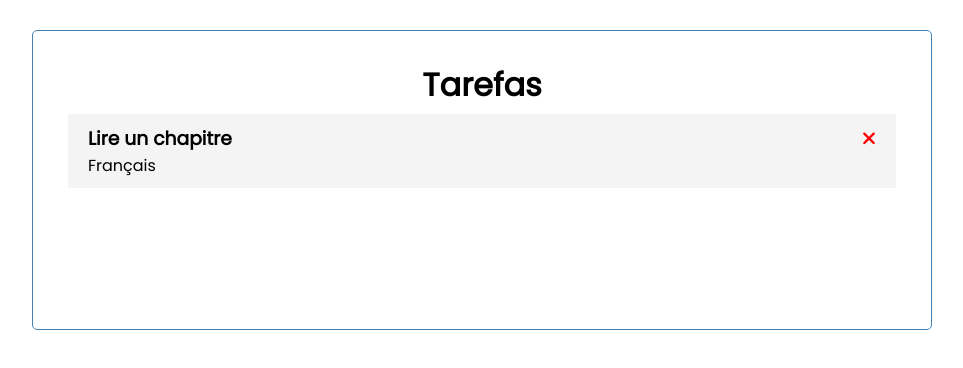
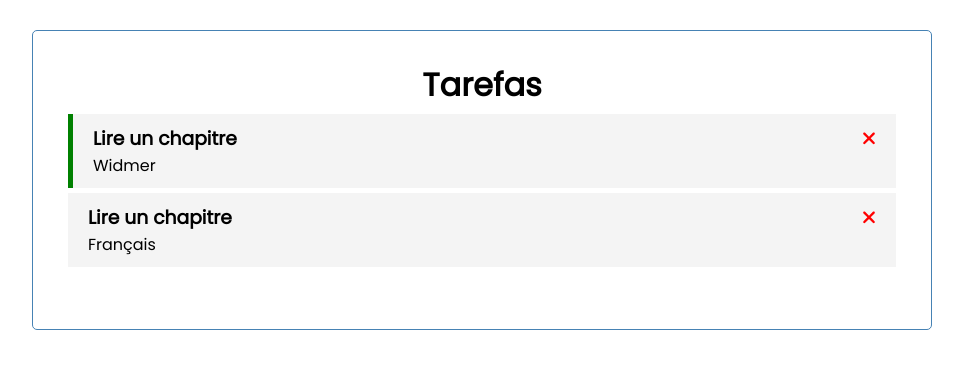
Before and after one commit to josegcpedro/TodoListAndGrades, an Angular app: page /todolist in a window 1280 px wide. Shown: the top 368 px of the page, without its empty margins (158-1121 px from the left). Built offline with nearby package versions, Linux system fonts and the light colour scheme; data requests are answered from the project's data file.

Commit message:
feat: double click if task finished

```diff
--- a/db.json
+++ b/db.json
@@ -1,22 +1,28 @@
 {
   "tasks": [
+    {
+      "id": "1",
+      "title": "Lire un chapitre",
+      "category": "Widmer",
+      "done": true
+    },
     {
       "id": "2",
       "title": "Lire un chapitre",
       "category": "Français",
-      "done": true
+      "done": false
     }
   ],
   "grades": [
     {
       "id": "1",
-      "value": 4,
-      "subject": "Maths"
+      "value": 5,
+      "subject": "Français"
     },
     {
       "id": "2",
-      "value": 5,
-      "subject": "Français"
+      "value": 4,
+      "subject": "Math"
     }
   ]
 }
--- a/src/app/components/grades-item/grades-item.component.html
+++ b/src/app/components/grades-item/grades-item.component.html
@@ -1,8 +1,6 @@
 <div class="grade">
     <h3>
-        {{grade.subject}}
+        {{ grade.subject }}
+        <fa-icon [icon]="faTimes" [ngStyle]="{'color': 'red'}" (click)="onDelete()"></fa-icon>
     </h3>
-    <p>
-        {{grade.value}}
-    </p>
-</div>
+    <p>{{ grade.value }}</p>
--- a/src/app/components/grades-item/grades-item.component.ts
+++ b/src/app/components/grades-item/grades-item.component.ts
@@ -1,12 +1,24 @@
-import { Component, Input } from '@angular/core';
+import { Component, Input, Output, EventEmitter } from '@angular/core';
 import { Grade } from '../../../Grade';
+import { faTimes } from '@fortawesome/free-solid-svg-icons';
+import { CommonModule } from '@angular/common';
+import { FontAwesomeModule } from '@fortawesome/angular-fontawesome';
 
 @Component({
   selector: 'app-grades-item',
-  imports: [],
+  standalone: true,
+  imports: [CommonModule, FontAwesomeModule],
   templateUrl: './grades-item.component.html',
   styleUrl: './grades-item.component.css'
 })
 export class GradesItemComponent {
-@Input() grade!:Grade
+  @Input() grade!: Grade;
+  @Output() onDeleteGrade = new EventEmitter<Grade>();
+
+
+  faTimes = faTimes;
+
+  onDelete() {
+    this.onDeleteGrade.emit(this.grade);
+  }
 }
--- a/src/app/components/grades/grades.component.html
+++ b/src/app/components/grades/grades.component.html
@@ -2,5 +2,5 @@
     <h1 class="gradesText">
         Notas
     </h1>
-    <app-grades-item *ngFor="let grade of grades" [grade]="grade"></app-grades-item>
+    <app-grades-item *ngFor="let grade of grades" [grade]="grade" (onDeleteGrade)="deleteGrade(grade)"></app-grades-item>
 </div>
--- a/src/app/components/grades/grades.component.ts
+++ b/src/app/components/grades/grades.component.ts
@@ -6,9 +6,11 @@ import { GradesItemComponent } from '../grades-item/grades-item.component';
 
 @Component({
   selector: 'app-grades',
+  standalone: true,
   imports: [CommonModule, GradesItemComponent],
   templateUrl: './grades.component.html',
-  styleUrl: './grades.component.css'
+  styleUrls: ['./grades.component.css']
+
 })
 export class GradesComponent implements OnInit {
   grades: Grade[] = []
@@ -20,4 +22,8 @@ export class GradesComponent implements OnInit {
       this.grades = data;
     })
   }
+
+  deleteGrade(grade: Grade): void {
+    this.gradeService.deleteGrade(grade).subscribe(() => (this.grades = this.grades.filter((g) => g.id !== grade.id)));
+  }
 }
--- a/src/app/components/task-item/task-item.component.html
+++ b/src/app/components/task-item/task-item.component.html
@@ -1,4 +1,4 @@
-<div class="task">
+<div class="task" (dblclick)="onToggle(task)"[ngClass]="{reminder: task.done}">
     <h3>
         {{ task.title }}
         <fa-icon [icon]="faTimes" [ngStyle]="{'color': 'red'}" (click)="onDelete()"></fa-icon>
--- a/src/app/components/task-item/task-item.component.ts
+++ b/src/app/components/task-item/task-item.component.ts
@@ -2,22 +2,27 @@ import { Component, Input, Output, EventEmitter } from '@angular/core';
 import { Task } from '../../../Task';
 import { faTimes } from '@fortawesome/free-solid-svg-icons';
 import { CommonModule } from '@angular/common';
-import { FontAwesomeModule } from '@fortawesome/angular-fontawesome'; // Importação necessária
+import { FontAwesomeModule } from '@fortawesome/angular-fontawesome';
 
 @Component({
   selector: 'app-task-item',
   standalone: true,
-  imports: [CommonModule, FontAwesomeModule], // Adicionando FontAwesomeModule
+  imports: [CommonModule, FontAwesomeModule],
   templateUrl: './task-item.component.html',
   styleUrls: ['./task-item.component.css']
 })
 export class TaskItemComponent {
   @Input() task!: Task;
   @Output() onDeleteTask = new EventEmitter<Task>();
+  @Output() onToggleDone = new EventEmitter<Task>();
 
   faTimes = faTimes;
 
   onDelete() {
     this.onDeleteTask.emit(this.task);
   }
+
+  onToggle(task:Task){
+    this.onToggleDone.emit(task);
+  }
 }
--- a/src/app/components/todo-list/todo-list.component.html
+++ b/src/app/components/todo-list/todo-list.component.html
@@ -2,6 +2,6 @@
     <h1 class="toDoListText">
         Tarefas
     </h1>
-    <app-task-item *ngFor="let task of tasks" [task]="task" (onDeleteTask)="deleteTask(task)"></app-task-item>
+    <app-task-item *ngFor="let task of tasks" [task]="task" (onDeleteTask)="deleteTask(task)" (onToggleDone)="toggleDone(task)"></app-task-item>
 
 </div>
--- a/src/app/components/todo-list/todo-list.component.ts
+++ b/src/app/components/todo-list/todo-list.component.ts
@@ -1,13 +1,13 @@
 import { Component, OnInit } from '@angular/core';
 import { TaskService } from '../../services/todo/task.service';
 import { Task } from '../../../Task';
-import { TaskItemComponent } from '../task-item/task-item.component'; // Importando o componente standalone
-import { CommonModule } from '@angular/common'; // Necessário para diretivas do Angular, como *ngFor
+import { TaskItemComponent } from '../task-item/task-item.component';
+import { CommonModule } from '@angular/common';
 
 @Component({
   selector: 'app-todo-list',
-  standalone: true, // Definindo como standalone
-  imports: [TaskItemComponent, CommonModule], // Importando TaskItemComponent e CommonModule
+  standalone: true,
+  imports: [TaskItemComponent, CommonModule],
   templateUrl: './todo-list.component.html',
   styleUrls: ['./todo-list.component.css']
 })
@@ -23,6 +23,11 @@ export class TodoListComponent implements OnInit {
   }
 
   deleteTask(task: Task): void {
-    this.taskService.deleteTask(task).subscribe();
+    this.taskService.deleteTask(task).subscribe(() => (this.tasks = this.tasks.filter((t) => t.id !== task.id)));
+  }
+
+  toggleDone(task: Task){
+    task.done = !task.done;
+    this.taskService.updateTask(task).subscribe();
   }
 }
--- a/src/app/services/grades/grade.service.ts
+++ b/src/app/services/grades/grade.service.ts
@@ -8,11 +8,15 @@ import { Grade } from '../../../Grade';
 })
 export class GradeService {
 
-    private apiUrl = 'http://localhost:3000/grades'
+  private apiUrl = 'http://localhost:3000/grades'
 
-    constructor(private http: HttpClient) { }
+  constructor(private http: HttpClient) { }
 
-    getGrades(): Observable<Grade[]>{
-      return this.http.get<Grade[]>(this.apiUrl)
-    }
+  getGrades(): Observable<Grade[]> {
+    return this.http.get<Grade[]>(this.apiUrl)
+  }
+
+  deleteGrade(grade:Grade): Observable<Grade>{
+    return this.http.delete<Grade>(`${this.apiUrl}/${grade.id}`)
+  }
 }
--- a/src/app/services/todo/task.service.ts
+++ b/src/app/services/todo/task.service.ts
@@ -19,4 +19,8 @@ export class TaskService {
   deleteTask(task: Task): Observable<Task>{
     return this.http.delete<Task>(`${this.apiUrl}/${task.id}`);
   }
+
+  updateTask(task:Task): Observable<Task>{
+    return this.http.put<Task>(`${this.apiUrl}/${task.id}`, task);
+  }
 }
```
